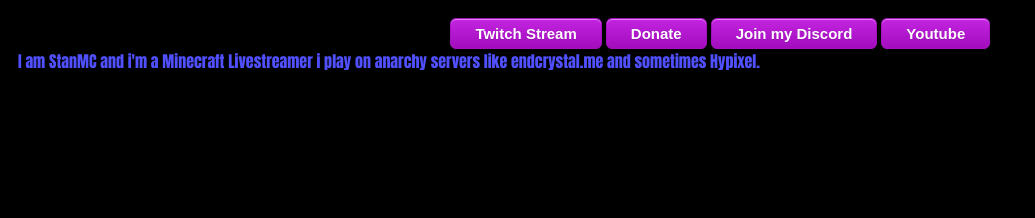
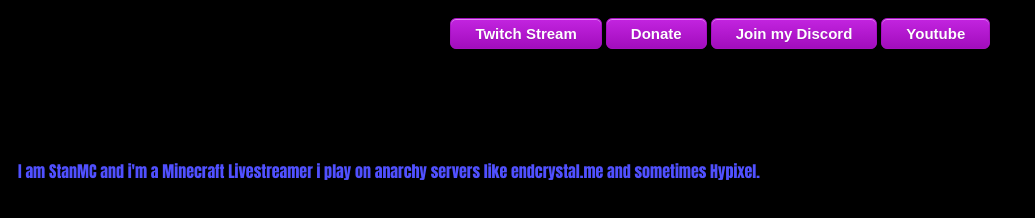
Before and after one commit to StanMC06/StanMC.github.io, a plain HTML site: page index.html in a window 1280 px wide. Shown: the part 80-298 px from the top of the page, without its empty margins (0-1035 px from the left). Drawn offline with Linux system fonts and the light colour scheme; a script that the page names is missing.

Commit message:
Update style.css

```diff
--- a/style.css
+++ b/style.css
@@ -14,7 +14,7 @@ body{
 }
 
 .text{
-  position: static;
+  position: relative;
   color: #5050ff;
   font-family: Impact, Haettenschweiler, 'Arial Narrow Bold', sans-serif;
   top: 110px;
```
